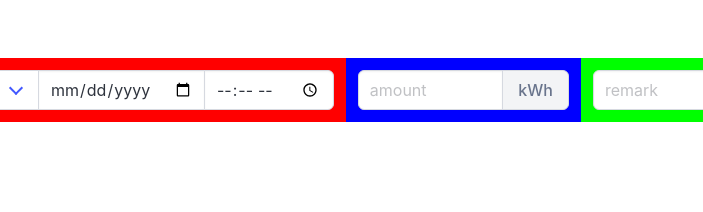
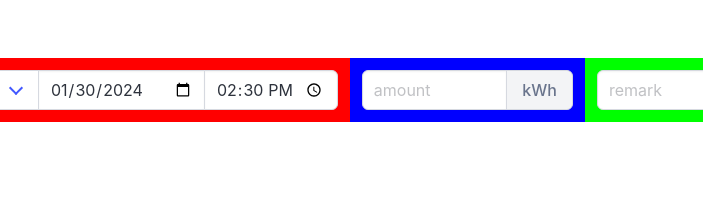
Before and after one commit to tomas303/enef, a website: page testtemplate.html in a window 1280 px wide. Shown: the part 272-484 px from the top of the page, 180-883 px from the left. Drawn offline with nearby package versions, Linux system fonts and the light colour scheme.

Commit message:
rework edit - repirs from tests in browser, wip

```diff
--- a/testtemplate.html
+++ b/testtemplate.html
@@ -77,10 +77,10 @@
                             </div>
                         </div>
                         <div class="control">
-                            <input class="input" type="date">
+                            <input class="input" type="date" value="2024-01-30">
                         </div>
                         <div class="control">
-                            <input class="input" type="time">
+                            <input class="input" type="time" value="14:30">
                         </div>
                     </div>
                 </div>
```
Also changed, not shown: 2 other files.
